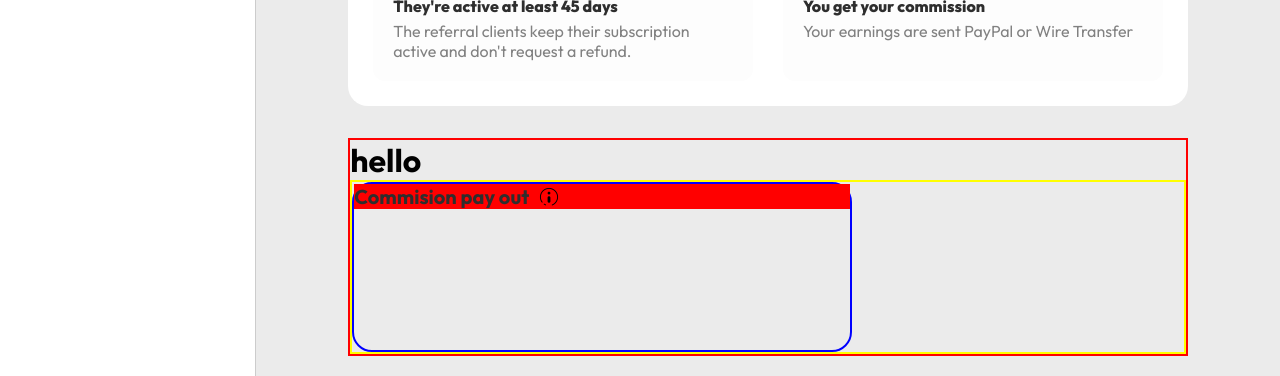
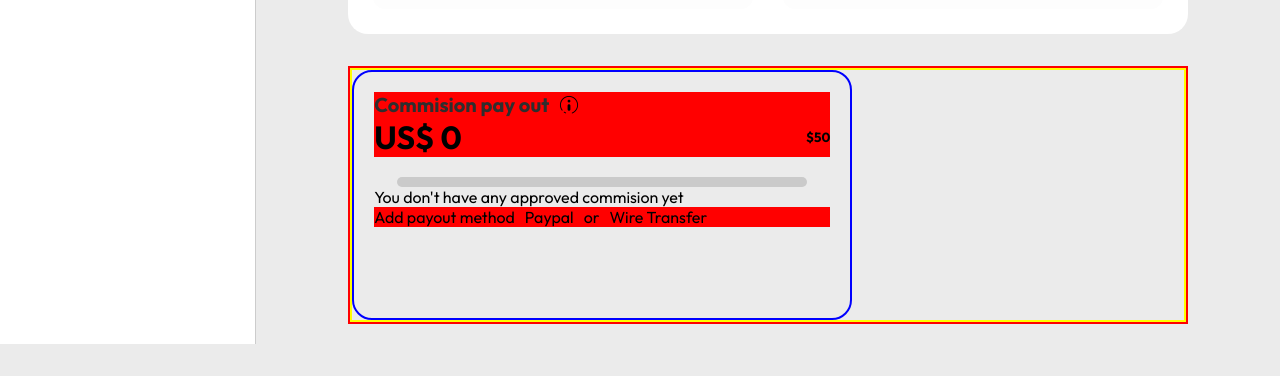
Before and after one commit to Elilaw179/hosting, a React (Vite) app: page / in a window 1280 px wide. Shown: the part 1679-2055 px from the top of the page. After the commit the page ends 2023 px from the top, so only its background shows below. Built offline with nearby package versions, Linux system fonts and the light colour scheme; a web font is replaced by a local one.

Commit message:
working on the responsivenes for the nav logo

```diff
--- a/src/components/Earning/Earning.css
+++ b/src/components/Earning/Earning.css
@@ -11,9 +11,10 @@
 
 .pay-card{
     border: 2px solid blue;
-    height: 170px;
-    width: 500px;
+    min-height: 250px;
+   max-width: 500px;
     border-radius: 20px;
+    padding: 20px;
 }
 
 .pay-card div{
@@ -21,6 +22,7 @@
     background-color: red;
     gap: 10px;
     align-items: center;
+
 }
 
 .pay-card div h4{
@@ -29,3 +31,16 @@
     font-size: 20px;
 
 }
+
+.amount{
+    display: flex;
+    justify-content: space-between;
+}
+
+.pay-card hr{
+    width: 90%;
+    height: 10px;
+    margin: auto;
+    margin-top: 20px;
+    border-radius: 10px;
+}
--- a/src/components/Earning/Earning.jsx
+++ b/src/components/Earning/Earning.jsx
@@ -5,16 +5,25 @@ import i_icon from "../../assets/i.png";
 const Earning = () => {
   return (
     <div className='earning-container'>
-        <h1>hello</h1>
         <div className="earning-cards">
             <div className="pay-card">
                 <div><h4>Commision pay out</h4>
                 <img src={i_icon} alt="" />
+                </div>
+                <div className="amount">
+                  <h1>US$ 0</h1>
+                  <h5>$50</h5>
+                </div>
+                <hr />
+                <p>You don't have any approved commision yet</p>
+                <div className="payout-method">
+                  <p>Add payout method</p>
+                  <p>Paypal</p> or
+                  <p>Wire Transfer</p>
                 </div>
             </div>
         </div>
     </div>
   )
 }
-
 export default Earning
--- a/src/components/Navbar/Navbar.css
+++ b/src/components/Navbar/Navbar.css
@@ -1,3 +1,10 @@
+
+
+.nav-container{
+  position: fixed;
+  width: 100%;
+}
+
 .nav {
   border: 1px solid white;
   background-color: white;
```
Also changed, not shown: src/components/Body/Body.jsx (line endings or trailing spaces).
